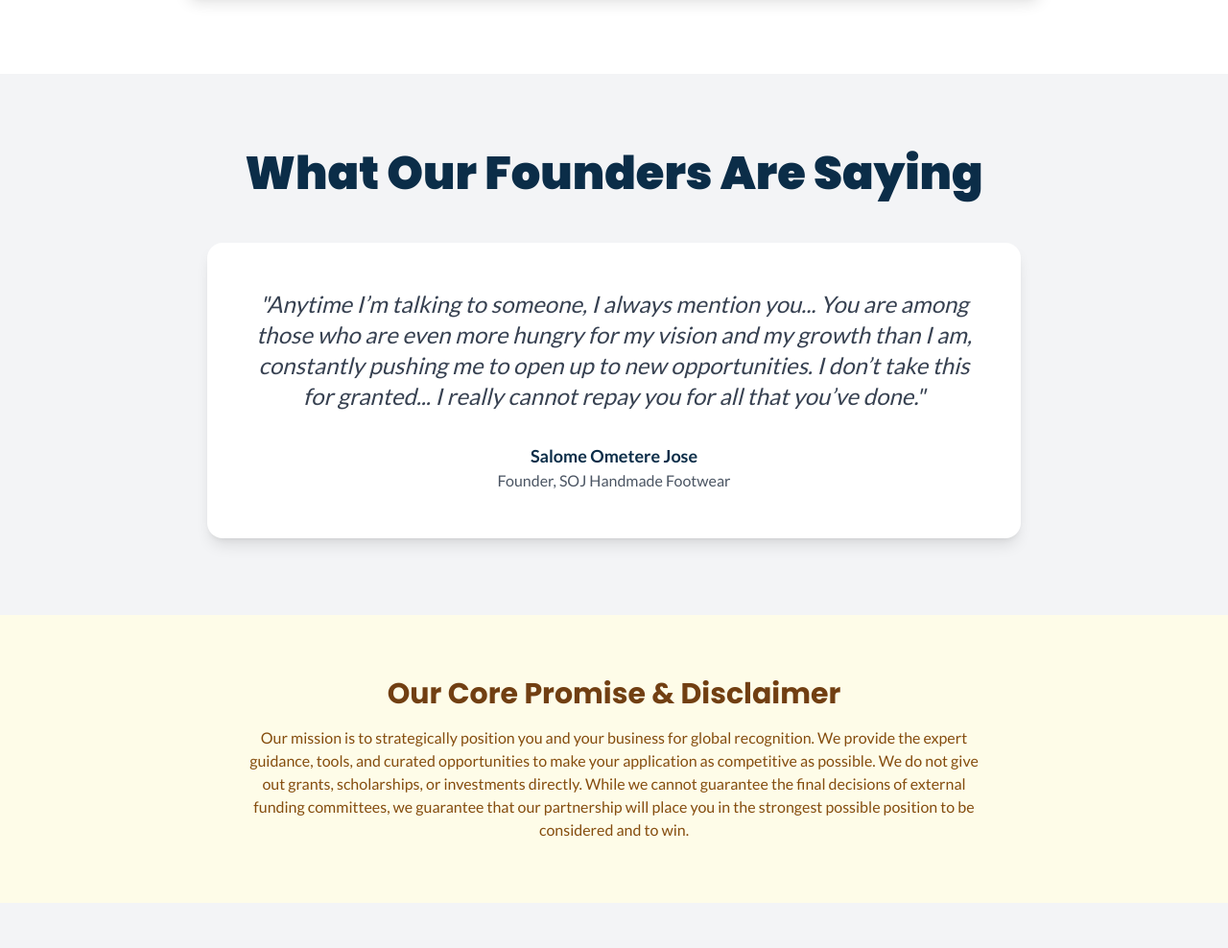
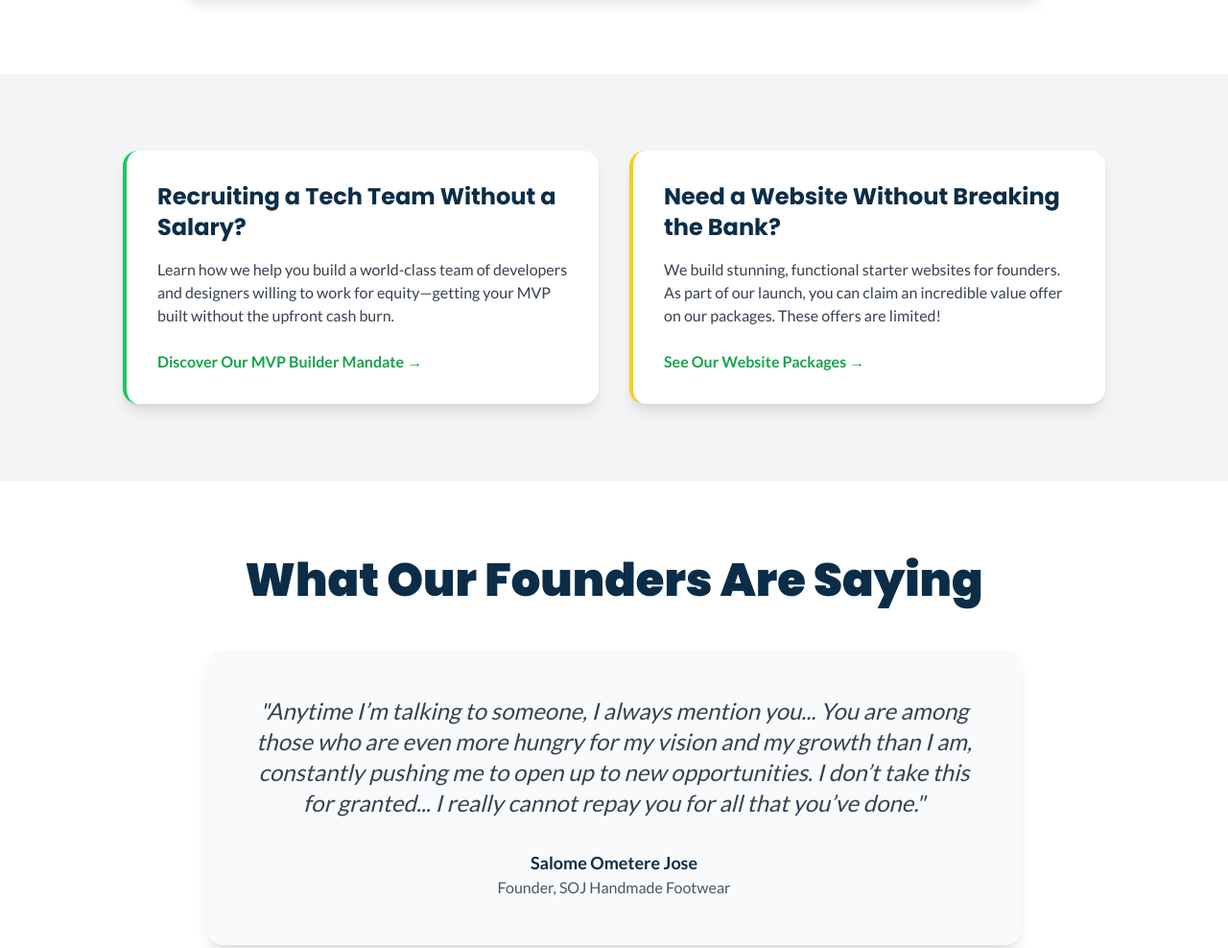
Before and after one commit to Ogirimaobey/fundbridgeafrica, a plain HTML site: page index.html in a window 1280 px wide. Shown: the part 1489-2477 px from the top of the page at 96% size. Drawn offline with nearby package versions, Linux system fonts and the light colour scheme.

Commit message:
Update index.html

```diff
--- a/index.html
+++ b/index.html
@@ -72,11 +72,31 @@
         </div>
     </section>
 
+    <!-- NEW Callout Sections -->
+    <section class="py-20 bg-gray-100">
+        <div class="container mx-auto px-6">
+            <div class="grid grid-cols-1 md:grid-cols-2 gap-8 max-w-5xl mx-auto">
+                <!-- Callout 1: Recruit Talent -->
+                <div class="bg-white p-8 rounded-2xl shadow-lg border-l-4 border-green-500">
+                    <h3 class="text-2xl font-bold text-[#0B2D48] font-poppins">Recruiting a Tech Team Without a Salary?</h3>
+                    <p class="mt-4 text-gray-700">Learn how we help you build a world-class team of developers and designers willing to work for equity—getting your MVP built without the upfront cash burn.</p>
+                    <a href="./services.html" class="mt-6 inline-block text-green-600 font-bold hover:underline">Discover Our MVP Builder Mandate &rarr;</a>
+                </div>
+                <!-- Callout 2: Website -->
+                <div class="bg-white p-8 rounded-2xl shadow-lg border-l-4 border-yellow-400">
+                    <h3 class="text-2xl font-bold text-[#0B2D48] font-poppins">Need a Website Without Breaking the Bank?</h3>
+                    <p class="mt-4 text-gray-700">We build stunning, functional starter websites for founders. As part of our launch, you can claim an incredible value offer on our packages. These offers are limited!</p>
+                    <a href="./services.html" class="mt-6 inline-block text-green-600 font-bold hover:underline">See Our Website Packages &rarr;</a>
+                </div>
+            </div>
+        </div>
+    </section>
+
     <!-- Testimonial Section -->
-    <section class="bg-gray-100 py-20">
+    <section class="bg-white py-20">
         <div class="container mx-auto px-6 text-center max-w-4xl">
             <h2 class="text-4xl md:text-5xl font-black text-[#0B2D48] mb-12 font-poppins">What Our Founders Are Saying</h2>
-            <div class="bg-white p-8 md:p-12 rounded-2xl shadow-lg">
+            <div class="bg-gray-50 p-8 md:p-12 rounded-2xl shadow-lg">
                 <blockquote class="text-xl md:text-2xl italic text-gray-700 leading-relaxed">
                     "Anytime I’m talking to someone, I always mention you... You are among those who are even more hungry for my vision and my growth than I am, constantly pushing me to open up to new opportunities. I don’t take this for granted... I really cannot repay you for all that you’ve done."
                 </blockquote>
```
